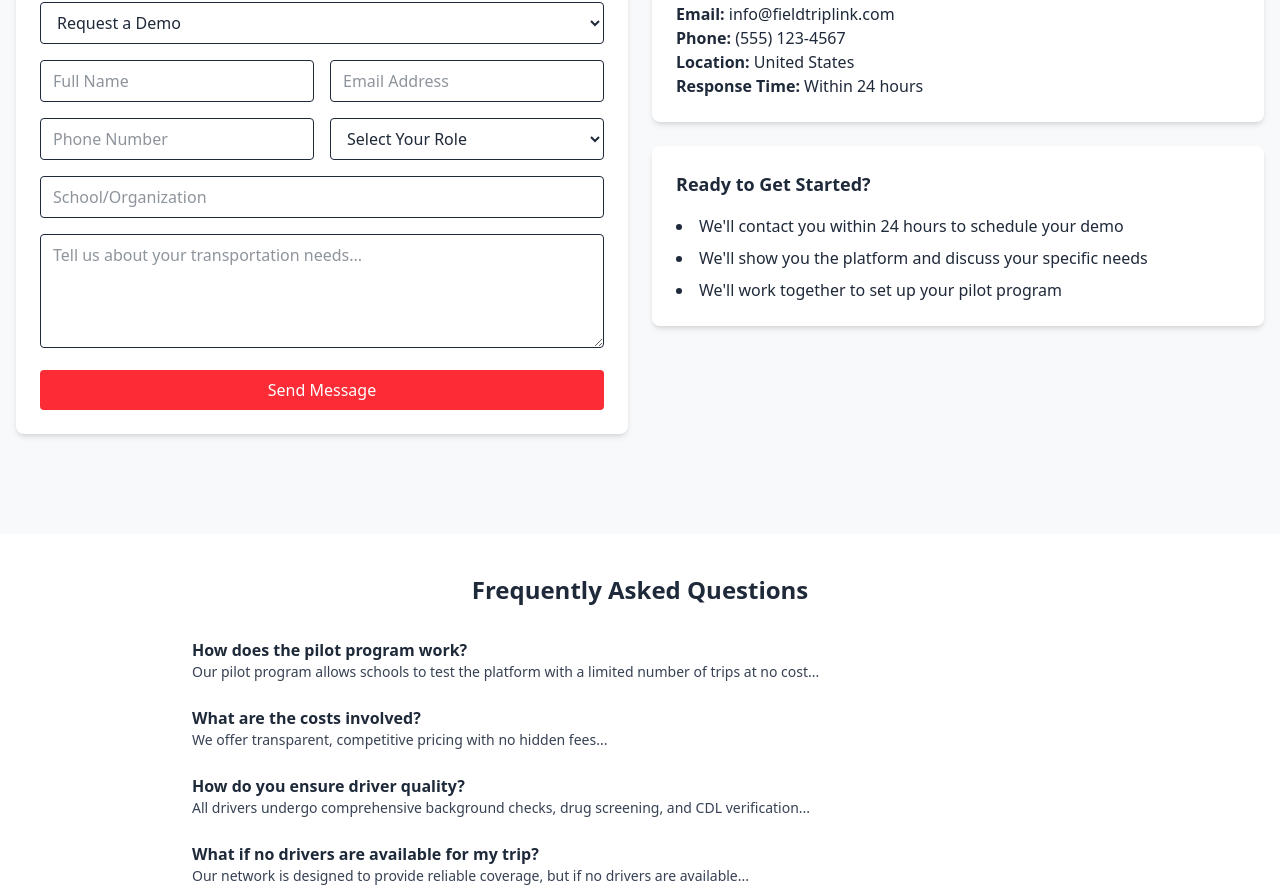
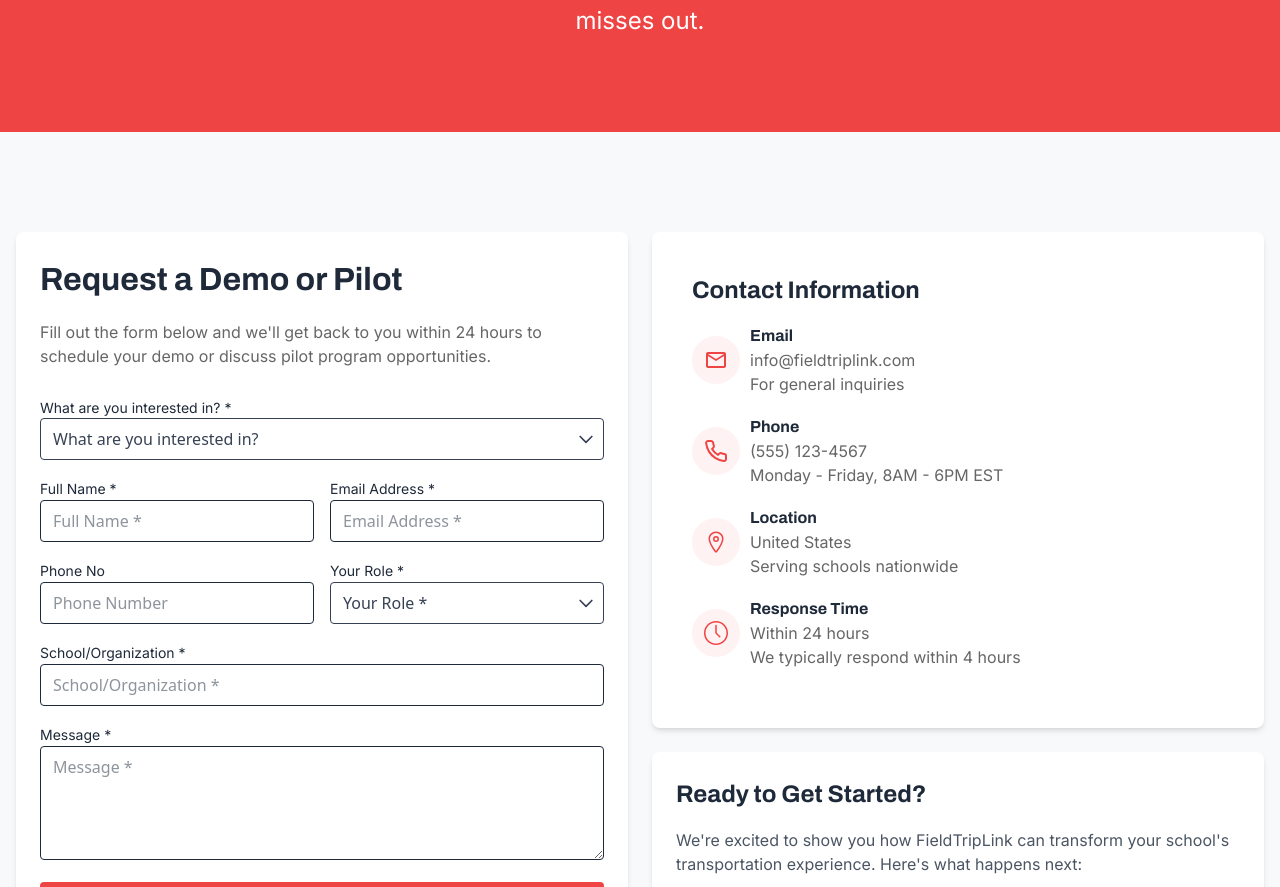
Before and after one commit to shobankn/fieldfriplink, a React (Vite) app: page /contactus in a window 1280 px wide. Shown: the part 374-1261 px from the top of the page. Built offline with nearby package versions, Linux system fonts and the light colour scheme.

Commit message:
Login12ggf

```diff
--- a/src/drivers/Documents/Documents.jsx
+++ b/src/drivers/Documents/Documents.jsx
@@ -44,7 +44,8 @@
         <Topbar toggleSidebar={toggleSidebar} />
 
         <main className="flex-1 overflow-y-auto pt-16 px-4 bg-gray-50">
-          <div className="max-w-full mx-auto py-6">
+          <div className="min-h-screen bg-gray-50 p-4 md:p-6">
+            <div className="max-w-full mx-auto">
               <h1 className="text-2xl font-bold mb-1">Document Verification</h1>
               <p className="text-gray-600 mb-4">
                 Upload your documents to complete the verification process
@@ -124,6 +125,7 @@
                 Submit for Verification
               </button>
             </div>
+          </div>
         </main>
       </div>
     </div>
--- a/src/drivers/DriverProfile/DriverProfile.jsx
+++ b/src/drivers/DriverProfile/DriverProfile.jsx
@@ -88,7 +88,7 @@
       <div className="max-w-full mx-auto">
         {/* Header */}
         <div className="mb-6">
-          <h1 className="text-2xl md:text-3xl font-semibold text-gray-900 mb-2">Driver Profile</h1>
+          <h1 className="archivobold text-[24px] text-gray-900 ">Driver Profile</h1>
           <p className="text-gray-600">Manage your personal and vehicle information</p>
         </div>
 
--- a/src/drivers/dashboard/Driverdashboard.jsx
+++ b/src/drivers/dashboard/Driverdashboard.jsx
@@ -34,11 +34,11 @@
       <div className="flex flex-col flex-1 w-full lg:w-[80%]">
         <Topbar toggleSidebar={toggleSidebar} />
 
-        <main className="flex-1 overflow-y-auto pt-16 px-4 bg-gray-50">
+        <main className="flex-1 overflow-y-auto pt-16 px-3 bg-gray-50">
           <div className="max-w-full mx-auto py-6 px-0 sm:px-4">
             {/* Header */}
             <div className="mb-6">
-              <h1 className="text-2xl archivo-bold text-gray-800">Welcome back, Ahmed Khan!</h1>
+              <h1 className="text-[30px] archivo-bold text-gray-800">Welcome back, Ahmed Khan!</h1>
               <p className="text-gray-600 inter-regular  mt-1">Here is your driving dashboard overview</p>
             </div>
 
--- a/src/landgingpage/ContactUs/Contactus.jsx
+++ b/src/landgingpage/ContactUs/Contactus.jsx
@@ -1,12 +1,29 @@
-import React from 'react';
+import React, { useState } from 'react';
+import { MdOutlineEmail } from "react-icons/md";
+import { IoLocationOutline } from "react-icons/io5";
+import { LuPhone } from "react-icons/lu";
+import { SlClock } from "react-icons/sl";
+import Navbar from '../../Navbar/Navbar';
+import Footer from '../footer/Footer';
 
 const Contactus = () => {
+  // State for custom dropdowns
+  const [interestOpen, setInterestOpen] = useState(false);
+  const [roleOpen, setRoleOpen] = useState(false);
+  const [selectedInterest, setSelectedInterest] = useState('What are you interested in?');
+  const [selectedRole, setSelectedRole] = useState('Your Role *');
+
+  // Dropdown options
+  const interestOptions = ['Request a Demo', 'General Inquiry'];
+  const roleOptions = ['Teacher', 'Administrator', 'Parent', 'Other'];
+
   return (
-    <div className="w-full bg-[#f8f9fb]  text-gray-800">
+    <div className="w-full bg-[#F8F9FB] text-gray-800">
+      <Navbar/>
       {/* Hero Section */}
-      <div className="bg-red-500 text-white text-center py-12 px-4">
-        <h1 className="text-4xl font-bold mb-4">Get in Touch</h1>
-        <p className="max-w-2xl mx-auto text-lg">
+      <div className="bg-[#EF4444] text-white text-center py-[93px] px-4 flex items-center justify-center flex-col">
+        <h1 className="text-[60px] archivobold mb-4">Get in Touch</h1>
+        <p className="interregular text-[24px] w-[60%] flex items-center">
           Ready to transform your school's transportation experience? Let's discuss how FieldTripLink can help ensure no student misses out.
         </p>
       </div>
@@ -14,70 +31,154 @@
       {/* Form & Contact Info Section */}
       <div className="max-w-7xl mx-auto grid grid-cols-1 md:grid-cols-2 gap-6 px-4 py-[100px]">
         {/* Form */}
-        <div className="bg-white shadow-md rounded-lg p-6">
-          <h2 className="text-xl font-bold mb-4">Request a Demo or Pilot</h2>
-          <form className="space-y-4">
-            <select className="w-full border rounded px-3 py-2">
-              <option>Request a Demo</option>
-            </select>
+        <div className="bg-white shadow-md rounded-[8px] p-6">
+          <h2 className="text-[32px] archivobold mb-4">Request a Demo or Pilot</h2>
+          <p className="interregular text-[16px] text-[#666666] mb-[29px]">
+            Fill out the form below and we'll get back to you within 24 hours to schedule your demo or discuss pilot program opportunities.
+          </p>
+          <div className="space-y-4">
+            {/* Custom Dropdown for Interest */}
+            <p className="interregular text-[14px] mb-[0]">What are you interested in? *</p>
+            <div className="relative">
+              <button
+                onClick={() => setInterestOpen(!interestOpen)}
+                className="w-full border rounded px-3 py-2 text-left bg-white text-gray-700 "
+              >
+                {selectedInterest}
+                <span className="absolute inset-y-0 right-0 flex items-center pr-2">
+                  <svg className="h-5 w-5" fill="none" stroke="currentColor" viewBox="0 0 24 24">
+                    <path strokeLinecap="round" strokeLinejoin="round" strokeWidth="2" d="M19 9l-7 7-7-7" />
+                  </svg>
+                </span>
+              </button>
+              {interestOpen && (
+                <div className="absolute w-full mt-1 bg-white border rounded shadow-lg z-10">
+                  {interestOptions.map((option) => (
+                    <div
+                      key={option}
+                      onClick={() => {
+                        setSelectedInterest(option);
+                        setInterestOpen(false);
+                      }}
+                      className="px-3 py-2 hover:bg-red-100 cursor-pointer text-gray-700"
+                    >
+                      {option}
+                    </div>
+                  ))}
+                </div>
+              )}
+            </div>
             <div className="grid grid-cols-1 md:grid-cols-2 gap-4">
-              <input type="text" placeholder="Full Name" className="border rounded px-3 py-2 w-full" />
-              <input type="email" placeholder="Email Address" className="border rounded px-3 py-2 w-full" />
-              <input type="text" placeholder="Phone Number" className="border rounded px-3 py-2 w-full" />
-              <select className="border rounded px-3 py-2 w-full">
-                <option>Select Your Role</option>
-              </select>
+              <div>
+            <span className="interregular text-[14px] mb-[0]">Full Name *</span>
+
+              <input type="text" placeholder="Full Name *" className="border rounded px-3 py-2 w-full" /></div>
+              <div>
+              <span className="interregular text-[14px] mb-[0]">Email Address *</span>
+              <input type="email" placeholder="Email Address *" className="border rounded px-3 py-2 w-full" /></div>
+              <div>
+                <span className="interregular text-[14px] mb-[0]">Phone No</span>
+              <input type="text" placeholder="Phone Number" className="border rounded px-3 py-2 w-full" /></div>
+              {/* Custom Dropdown for Role */}
+              <div>
+                <span className="interregular text-[14px] mb-[0]">Your Role *</span>
+
+              <div className="relative">
+                <button
+                  onClick={() => setRoleOpen(!roleOpen)}
+                  className="w-full border rounded px-3 py-2 text-left bg-white  flex items-center text-gray-700 "
+                >
+                  {selectedRole}
+                  <span className="absolute inset-y-0 right-0 flex items-center pr-2">
+                    <svg className="h-5 w-5" fill="none" stroke="currentColor" viewBox="0 0 24 24">
+                      <path strokeLinecap="round" strokeLinejoin="round" strokeWidth="2" d="M19 9l-7 7-7-7" />
+                    </svg>
+                  </span>
+                </button>
+                {roleOpen && (
+                  <div className="absolute w-full mt-1 bg-white border rounded shadow-lg z-10">
+                    {roleOptions.map((option) => (
+                      <div
+                        key={option}
+                        onClick={() => {
+                          setSelectedRole(option);
+                          setRoleOpen(false);
+                        }}
+                        className="px-3 py-2 hover:bg-red-100 cursor-pointer text-gray-700"
+                      >
+                        {option}
+                      </div>
+                    ))}
+                  </div>
+                )}
+              </div></div>
             </div>
-            <input type="text" placeholder="School/Organization" className="border rounded px-3 py-2 w-full" />
-            <textarea placeholder="Tell us about your transportation needs..." className="border rounded px-3 py-2 w-full" rows="4"></textarea>
-            <button className="bg-red-500 hover:bg-red-600 text-white py-2 px-6 rounded w-full">Send Message</button>
-          </form>
+            <div>
+              <span className="interregular text-[14px] mb-[0]">School/Organization *</span>
+               <input type="text" placeholder="School/Organization *" className="border rounded px-3 py-2 w-full" />
+            </div>
+            <div>
+              <span className="interregular text-[14px] mb-[0]">Message *</span>
+
+            <textarea placeholder="Message *" className="border rounded px-3 py-2 w-full" rows="4"></textarea></div>
+            <button className="bg-[#ef4444] text-white py-2 px-6 rounded w-full">Send Message</button>
+          </div>
         </div>
 
         {/* Contact Info */}
-        <div className="space-y-6">
-          <div className="bg-white shadow-md rounded-lg p-6">
-            <h3 className="text-lg font-bold mb-4">Contact Information</h3>
-            <p><strong>Email:</strong> info@fieldtriplink.com</p>
-            <p><strong>Phone:</strong> (555) 123-4567</p>
-            <p><strong>Location:</strong> United States</p>
-            <p><strong>Response Time:</strong> Within 24 hours</p>
+        <div className="space-y-6 ">
+          <div className="bg-white shadow-md rounded-lg p-[40px]">
+            <h3 className="text-[24px] archivobold mb-4">Contact Information</h3>
+            <div className="interregular flex gap-[10px] items-center mb-[19px]"><span className='bg-[#FEF2F2] h-[48px] w-[48px] flex items-center justify-center rounded-[100%]'><MdOutlineEmail style={{ fontSize: '24px', color: '#EF4444' }} /></span><div><p className='archivobold text-[16px]'>Email</p><p className='text-[#666666] text-[16px]'>info@fieldtriplink.com </p><p className='text-[#666666] text-[16px]'>For general inquiries</p></div></div>
+
+
+           <div className="interregular flex gap-[10px] items-center mb-[19px]"><span className='bg-[#FEF2F2] h-[48px] w-[48px] flex items-center justify-center rounded-[100%]'><LuPhone style={{ fontSize: '24px', color: '#EF4444' }} /></span><div><p className='archivobold text-[16px]'>Phone</p><p className='text-[#666666] text-[16px]'>(555) 123-4567</p><p className='text-[#666666] text-[16px]'>Monday - Friday, 8AM - 6PM EST</p></div></div>
+
+
+           <div className="interregular flex gap-[10px] items-center mb-[19px]"><span className='bg-[#FEF2F2] h-[48px] w-[48px] flex items-center justify-center rounded-[100%]'><IoLocationOutline style={{ fontSize: '24px', color: '#EF4444' }} /></span><div><p className='archivobold text-[16px]'>Location</p><p className='text-[#666666] text-[16px]'>United States </p><p className='text-[#666666] text-[16px]'>Serving schools nationwide</p></div></div>
+
+
+
+          <div className="interregular flex gap-[10px] items-center mb-[19px]"><span className='bg-[#FEF2F2] h-[48px] w-[48px] flex items-center justify-center rounded-[100%]'><SlClock style={{ fontSize: '24px', color: '#EF4444' }} /></span><div><p className='archivobold text-[16px]'>Response Time</p><p className='text-[#666666] text-[16px]'>Within 24 hours</p><p className='text-[#666666] text-[16px]'>We typically respond within 4 hours</p></div></div>
           </div>
           <div className="bg-white shadow-md rounded-lg p-6">
-            <h3 className="text-lg font-bold mb-4">Ready to Get Started?</h3>
+            <h3 className="text-[24px] archivobold mb-4">Ready to Get Started?</h3>
+            <p className="interregular text-[#4B5563] mb-4">We're excited to show you how FieldTripLink can transform your school's transportation experience. Here's what happens next:</p>
             <ul className="list-disc list-inside space-y-2">
-              <li>We'll contact you within 24 hours to schedule your demo</li>
-              <li>We'll show you the platform and discuss your specific needs</li>
-              <li>We'll work together to set up your pilot program</li>
+              <p className="interregular text-[#4B5563]"><span className='bg-[#3B82F6] text-[white] py-[5px] px-[11px] me-1 rounded-[50%]'>1</span>We'll contact you within 24 hours to schedule your demo</p>
+              <p className="interregular text-[#4B5563]"><span className='bg-[#3B82F6] text-[white] py-[5px] px-[9px] me-1 rounded-[50%]'>2</span>We'll show you the platform and discuss your specific needs</p>
+              <p className="interregular text-[#4B5563]"><span className='bg-[#3B82F6] text-[white] py-[5px] px-[9px] me-1 rounded-[50%]'>3</span>We'll work together to set up your pilot program</p>
             </ul>
           </div>
         </div>
       </div>
 
       {/* FAQ Section */}
-      <div className="bg-white py-10 px-4">
+      <div className="bg-[#F8F9FB] pt-[70px] pb-[38px] px-4">
         <div className="max-w-4xl mx-auto">
-          <h2 className="text-2xl font-bold text-center mb-8">Frequently Asked Questions</h2>
+          <h2 className="text-[32px] archivobold text-center ">Frequently Asked Questions</h2>
+          <p className="pb-[30px] interregular text-center text-[16px] text-gray-500 mb-6">Quick answers to common questions about FieldTripLink</p>
           <div className="space-y-6">
-            <div>
-              <h4 className="font-semibold">How does the pilot program work?</h4>
-              <p className="text-sm text-gray-700">Our pilot program allows schools to test the platform with a limited number of trips at no cost...</p>
+            <div className='h-[144px] pt-[34px] px-[30px] bg-[white]'>
+              <h4 className="archivobold text-[18px]">How does the pilot program work?</h4>
+              <p className="interregular text-[16px] text-gray-700">Our pilot program allows schools to test the platform with a limited number of trips at no cost. This helps you understand the benefits and see how it fits into your transportation workflow before making a commitment.</p>
             </div>
-            <div>
-              <h4 className="font-semibold">What are the costs involved?</h4>
-              <p className="text-sm text-gray-700">We offer transparent, competitive pricing with no hidden fees...</p>
+            <div className='h-[144px] pt-[34px] px-[30px] bg-[white]'>
+              <h4 className="archivobold text-[18px]">What are the costs involved?</h4>
+              <p className="interregular text-[16px] text-gray-700">We offer transparent, competitive pricing with no hidden fees. Costs vary based on your school's size and usage. We'll provide a detailed quote during your demo based on your specific needs.</p>
             </div>
-            <div>
-              <h4 className="font-semibold">How do you ensure driver quality?</h4>
-              <p className="text-sm text-gray-700">All drivers undergo comprehensive background checks, drug screening, and CDL verification...</p>
+            <div className='h-[144px] pt-[34px] px-[30px] bg-[white]'>
+              <h4 className="archivobold text-[18px]">How do you ensure driver quality?</h4>
+              <p className="interregular text-[16px] text-gray-700">All drivers undergo comprehensive background checks, drug screening, CDL verification, and safety training. We also use RAP Back integration for continuous monitoring and maintain a rating system for quality assurance.</p>
             </div>
-            <div>
-              <h4 className="font-semibold">What if no drivers are available for my trip?</h4>
-              <p className="text-sm text-gray-700">Our network is designed to provide reliable coverage, but if no drivers are available...</p>
+            <div className='h-[144px] pt-[34px] px-[30px] bg-[white]'>
+              <h4 className="archivobold text-[18px]">What if no drivers are available for my trip?</h4>
+              <p className="interregular text-text-[16px] text-gray-700">Our network is designed to provide reliable coverage, but if no drivers are available, we'll work with you to find alternatives or help you adjust your trip timing. We're committed to ensuring your students don't miss out.</p>
             </div>
           </div>
         </div>
       </div>
+      <Footer/>
     </div>
   );
 };
```
Also changed, not shown: src/drivers/myrides/MyRides.jsx (+30 -7 lines). Lines whose indentation alone changed are shown as unchanged.
